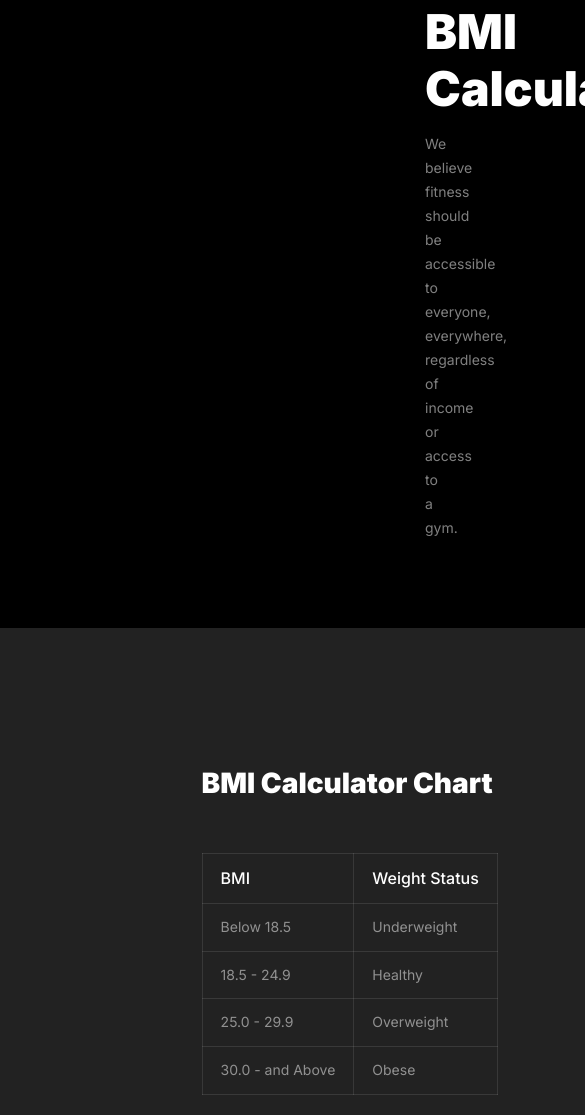
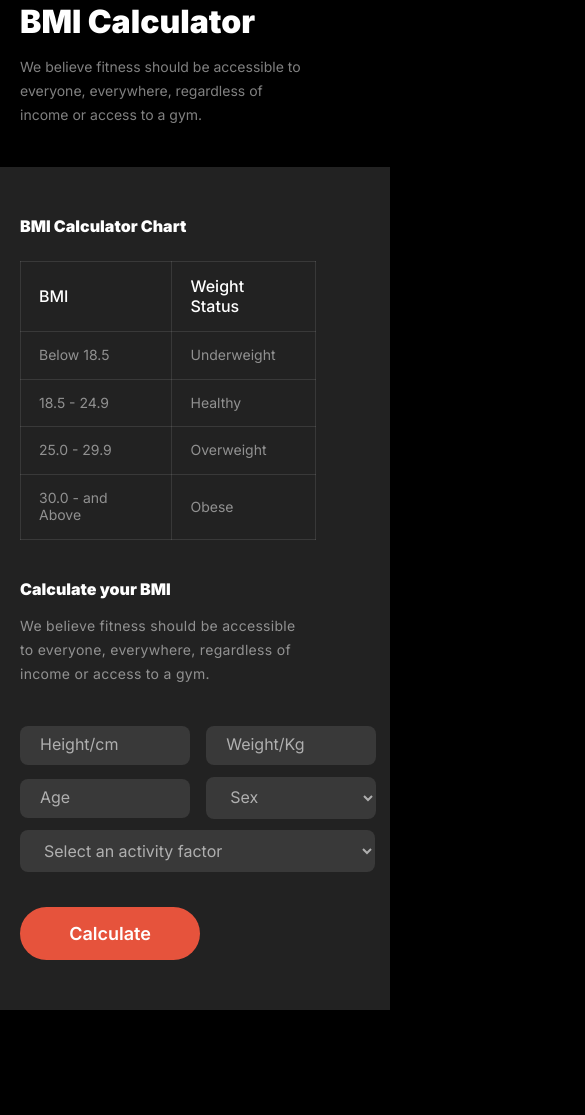
Before and after one commit to Toha-Hossain28/Assignment-2, a plain HTML site: page index.html in a window 390 px wide. Shown: the part 3779-4894 px from the top of the page, 585 px wide, since content can reach past the window. After the commit the page ends 4819 px from the top, so only its background shows below. Drawn offline with Linux system fonts and the light colour scheme; a web font is replaced by a local one.

Commit message:
bmi part for mobile L

```diff
--- a/styles/style.css
+++ b/styles/style.css
@@ -497,6 +497,7 @@ header {
   flex-direction: column;
   justify-content: flex-start;
   align-items: flex-start;
+  width: 1440px;
 }
 
 #bmi h2 {
@@ -527,7 +528,6 @@ header {
   display: flex;
   justify-content: space-between;
   align-items: center;
-  /* padding-bottom: 50px; */
 }
 
 .chart {
@@ -651,3 +651,65 @@ input {
 #bmi button {
   margin-bottom: 50px;
 }
+
+@media screen and (max-width: 576px) {
+  #bmi {
+    width: 100%;
+  }
+  #bmi h2 {
+    width: 90%;
+    padding-left: 20px;
+    font-size: 2rem;
+  }
+  #bmi p {
+    width: 80%;
+    padding-left: 20px;
+    margin-bottom: 40px;
+  }
+  .bmi-content {
+    flex-direction: column;
+    width: 100%;
+    margin-bottom: 30px;
+  }
+  .chart {
+    width: 100%;
+    margin-bottom: 40px;
+  }
+  .chart h4 {
+    padding-left: 20px;
+    font-size: 1rem;
+    margin-bottom: 25px;
+  }
+  .table-container {
+    padding-left: 20px;
+  }
+  .table-container table {
+    width: 80%;
+  }
+  thead {
+    font-size: 1rem;
+  }
+  tbody {
+    font-size: 0.875rem;
+  }
+  .calculator {
+    padding-top: 0px;
+  }
+
+  .calculator h4 {
+    font-size: 1rem;
+    margin-left: 20px;
+  }
+  form {
+    margin-left: 20px;
+  }
+  input {
+    width: 46%;
+  }
+  #sex {
+    width: 46%;
+  }
+  #activity {
+    width: 96%;
+  }
+}
```
